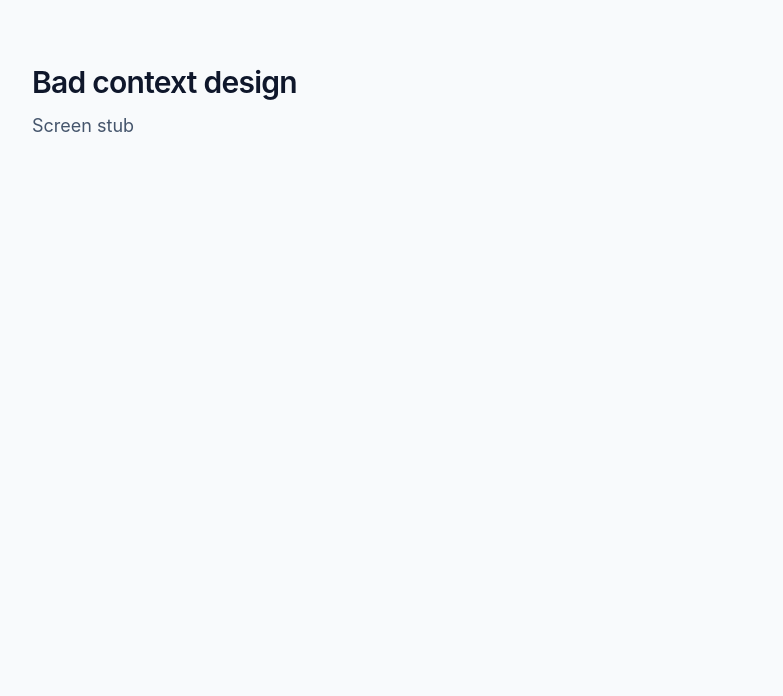
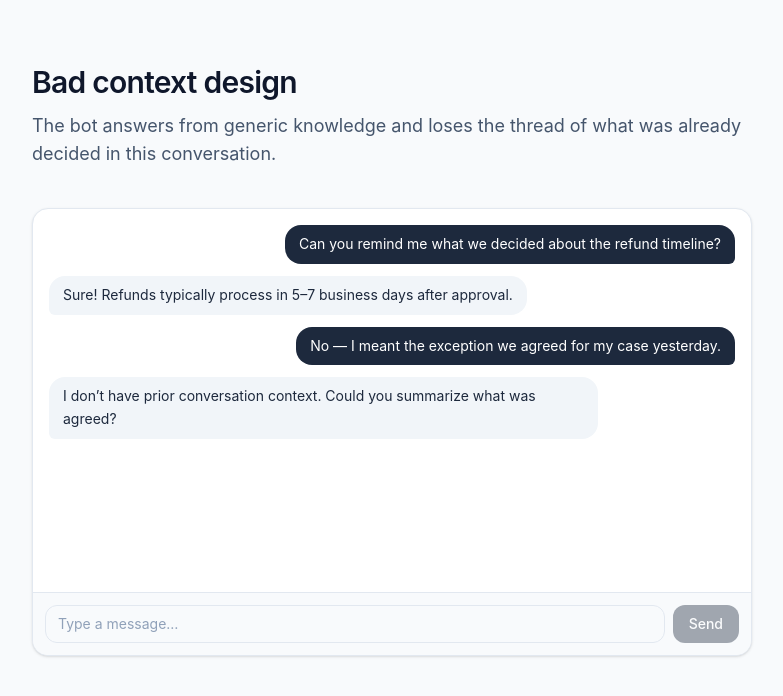
Before and after one commit to harabchuk/chatbot-book, a React (Vite) app: page /bad-context-design in a window 1280 px wide. Shown: the top 696 px of the page, without its empty margins (248-1031 px from the left). Built offline with nearby package versions, Linux system fonts and the light colour scheme.

Commit message:
add chat component

```diff
--- /dev/null
+++ b/src/components/ChatWindow.tsx
@@ -0,0 +1,105 @@
+import { useId, useState, type FormEvent } from 'react'
+
+export type ChatMessage = {
+  id: string
+  role: 'user' | 'bot'
+  content: string
+}
+
+type ChatWindowProps = {
+  messages: ChatMessage[]
+  /** Placeholder for the message input. */
+  placeholder?: string
+  /** When true, the message input accepts typing. Defaults to read-only. */
+  inputEnabled?: boolean
+  /** Called when the user sends a message. If omitted, the message is appended locally. */
+  onSendMessage?: (content: string) => void
+  className?: string
+}
+
+export default function ChatWindow({
+  messages: initialMessages,
+  placeholder = 'Type a message…',
+  inputEnabled = false,
+  onSendMessage,
+  className = '',
+}: ChatWindowProps) {
+  const inputId = useId()
+  const [messages, setMessages] = useState(initialMessages)
+  const [draft, setDraft] = useState('')
+
+  function handleSubmit(event: FormEvent<HTMLFormElement>) {
+    event.preventDefault()
+    if (!inputEnabled) return
+    const content = draft.trim()
+    if (!content) return
+
+    if (onSendMessage) {
+      onSendMessage(content)
+    } else {
+      setMessages((prev) => [
+        ...prev,
+        { id: `local-${Date.now()}`, role: 'user', content },
+      ])
+    }
+    setDraft('')
+  }
+
+  return (
+    <section
+      className={`flex h-[28rem] flex-col overflow-hidden rounded-2xl border border-slate-200 bg-white shadow-sm ${className}`}
+      aria-label="Chat"
+    >
+      <div
+        className="flex flex-1 flex-col gap-3 overflow-y-auto px-4 py-4"
+        role="log"
+        aria-live="polite"
+        aria-relevant="additions"
+      >
+        {messages.map((message) => (
+          <div
+            key={message.id}
+            className={`flex ${message.role === 'user' ? 'justify-end' : 'justify-start'}`}
+          >
+            <p
+              className={`max-w-[80%] rounded-2xl px-3.5 py-2 text-sm leading-relaxed ${
+                message.role === 'user'
+                  ? 'rounded-br-md bg-slate-800 text-white'
+                  : 'rounded-bl-md bg-slate-100 text-slate-800'
+              }`}
+              data-role={message.role}
+            >
+              {message.content}
+            </p>
+          </div>
+        ))}
+      </div>
+
+      <form
+        className="flex gap-2 border-t border-slate-200 bg-slate-50 px-3 py-3"
+        onSubmit={handleSubmit}
+      >
+        <label className="sr-only" htmlFor={inputId}>
+          Message
+        </label>
+        <input
+          id={inputId}
+          type="text"
+          value={draft}
+          onChange={(event) => setDraft(event.target.value)}
+          placeholder={placeholder}
+          readOnly={!inputEnabled}
+          className="min-w-0 flex-1 rounded-xl border border-slate-200 bg-white px-3 py-2 text-sm text-slate-900 outline-none placeholder:text-slate-400 read-only:bg-slate-50 read-only:text-slate-500 focus:border-slate-400"
+          autoComplete="off"
+        />
+        <button
+          type="submit"
+          className="rounded-xl bg-slate-800 px-4 py-2 text-sm font-medium text-white hover:bg-slate-700 disabled:cursor-not-allowed disabled:opacity-40"
+          disabled={!inputEnabled || !draft.trim()}
+        >
+          Send
+        </button>
+      </form>
+    </section>
+  )
+}
--- a/src/screens/BadContextDesign.tsx
+++ b/src/screens/BadContextDesign.tsx
@@ -1,3 +1,30 @@
+import ChatWindow, { type ChatMessage } from '../components/ChatWindow'
+
+const illustration: ChatMessage[] = [
+  {
+    id: '1',
+    role: 'user',
+    content: 'Can you remind me what we decided about the refund timeline?',
+  },
+  {
+    id: '2',
+    role: 'bot',
+    content:
+      'Sure! Refunds typically process in 5–7 business days after approval.',
+  },
+  {
+    id: '3',
+    role: 'user',
+    content: 'No — I meant the exception we agreed for my case yesterday.',
+  },
+  {
+    id: '4',
+    role: 'bot',
+    content:
+      'I don’t have prior conversation context. Could you summarize what was agreed?',
+  },
+]
+
 export default function BadContextDesign() {
   return (
     <main className="min-h-screen bg-slate-50 text-slate-900">
@@ -5,7 +32,14 @@ export default function BadContextDesign() {
         <h1 className="text-3xl font-semibold tracking-tight">
           Bad context design
         </h1>
-        <p className="mt-3 text-lg text-slate-600">Screen stub</p>
+        <p className="mt-3 text-lg text-slate-600">
+          The bot answers from generic knowledge and loses the thread of what
+          was already decided in this conversation.
+        </p>
+
+        <div className="mt-10">
+          <ChatWindow messages={illustration} />
+        </div>
       </div>
     </main>
   )
```
Also changed, not shown: 2 other files (tests, documents, lock files or other folders).
